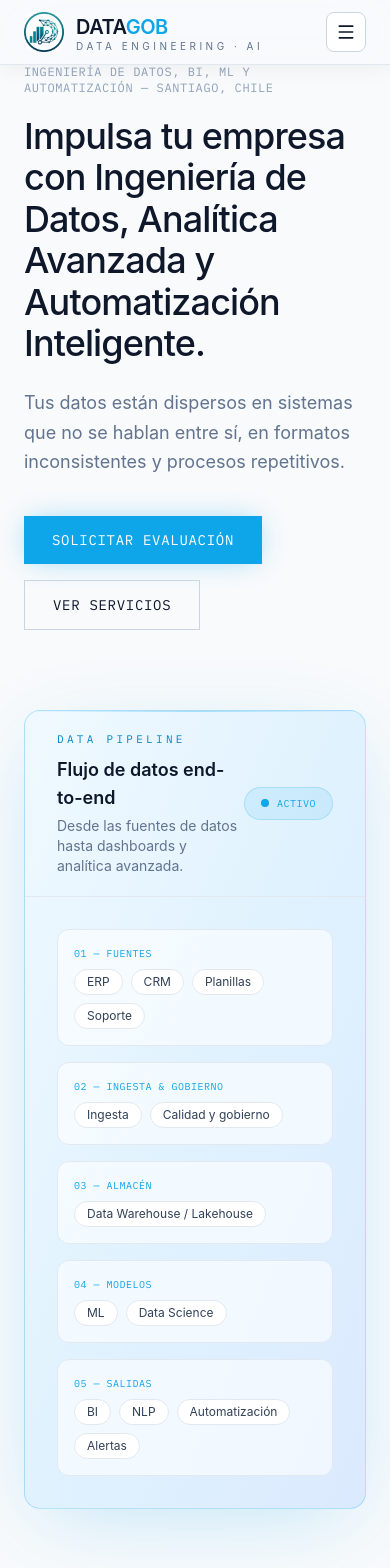
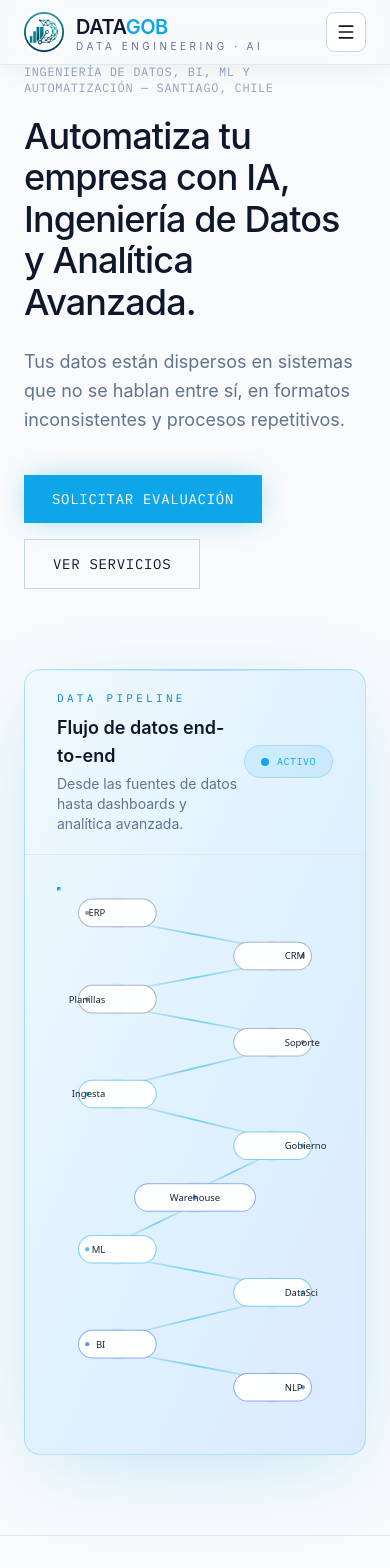
Before and after one commit to mrtnoo/data-gob, a Next.js app: page / in a window 390 px wide. Shown: the top 1568 px of the page. Built offline with nearby package versions, Linux system fonts and the light colour scheme.

Commit message:
cambio diagrama de flujo

```diff
--- a/app/page.tsx
+++ b/app/page.tsx
@@ -359,39 +359,157 @@ function DiagramaFlujoDesktop() {
 }
 
 function DiagramaFlujoMobile() {
-  const pasos = [
-    { label: "Fuentes", items: ["ERP", "CRM", "Planillas", "Soporte"] },
-    { label: "Ingesta & Gobierno", items: ["Ingesta", "Calidad y gobierno"] },
-    { label: "Almacén", items: ["Data Warehouse / Lakehouse"] },
-    { label: "Modelos", items: ["ML", "Data Science"] },
-    { label: "Salidas", items: ["BI", "NLP", "Automatización", "Alertas"] },
+  /* Layout zig-zag vertical. Cada nodo alterna lado.
+     viewBox: 320 x 520. Centro X=160. */
+  const nodos = [
+    { id: "ERP", y: 30, lado: -1, color: "#64748B" },
+    { id: "CRM", y: 80, lado: 1, color: "#64748B" },
+    { id: "Planillas", y: 130, lado: -1, color: "#64748B" },
+    { id: "Soporte", y: 180, lado: 1, color: "#64748B" },
+    { id: "Ingesta", y: 240, lado: -1, color: "#0EA5E9" },
+    { id: "Gobierno", y: 300, lado: 1, color: "#0EA5E9" },
+    { id: "Warehouse", y: 360, lado: 0, color: "#2563EB", w: 140 },
+    { id: "ML", y: 420, lado: -1, color: "#0EA5E9" },
+    { id: "DataSci", y: 470, lado: 1, color: "#0EA5E9" },
+    { id: "BI", y: 530, lado: -1, color: "#2563EB" },
+    { id: "NLP", y: 580, lado: 1, color: "#2563EB" },
   ];
+
+  const CX_CENTRO = 160;
+  const OFFSET_X = 90;   // distancia desde el centro
+  const R = 6;
+
+  function cx(n: typeof nodos[0]) {
+    if (n.lado === 0) return CX_CENTRO;
+    return CX_CENTRO + n.lado * OFFSET_X;
+  }
+
+  // Conexiones zig-zag entre nodos consecutivos
+  const conexiones = nodos.slice(0, -1).map((n, i) => {
+    const next = nodos[i + 1];
+    const x1 = cx(n);
+    const y1 = n.y + R + 2;
+    const x2 = cx(next);
+    const y2 = next.y - R - 2;
+    // Punto de control para curva suave en zigzag
+    const mx = (x1 + x2) / 2;
+    const my = (y1 + y2) / 2;
+    // Si van del mismo lado, curva hacia afuera
+    const cx1 = n.lado === next.lado ? mx + (n.lado * 40) : mx;
+    const cx2 = n.lado === next.lado ? mx + (next.lado * 40) : mx;
+    return { x1, y1, x2, y2, cx1, cx2, my, delay: i * 0.18 };
+  });
+
   return (
-    <div className="md:hidden flex flex-col gap-4">
-      {pasos.map((paso, i) => (
-        <motion.div
-          key={paso.label}
-          initial={{ opacity: 0, x: -20 }}
-          whileInView={{ opacity: 1, x: 0 }}
-          viewport={{ once: true }}
-          transition={{ delay: i * 0.1 }}
-          className="rounded-xl border border-slate-200 bg-white/60 p-4"
-        >
-          <p className="font-mono text-[10px] uppercase tracking-wider text-[#0EA5E9] mb-2">
-            {String(i + 1).padStart(2, "0")} — {paso.label}
-          </p>
-          <div className="flex flex-wrap gap-2">
-            {paso.items.map((item) => (
-              <span
-                key={item}
-                className="rounded-full border border-slate-200 bg-white px-3 py-1 text-xs text-slate-700"
+    <div className="md:hidden w-full overflow-x-auto">
+      <svg
+        viewBox="0 0 320 620"
+        className="mx-auto h-auto w-full max-w-sm"
+        aria-hidden="true"
+      >
+        <defs>
+          <linearGradient id="zigStroke" x1="0" y1="0" x2="0" y2="1">
+            <stop offset="0%" stopColor="#CBD5E1" stopOpacity="0.3" />
+            <stop offset="50%" stopColor="#38BDF8" stopOpacity="0.7" />
+            <stop offset="100%" stopColor="#CBD5E1" stopOpacity="0.3" />
+          </linearGradient>
+          <filter id="glowZig">
+            <feGaussianBlur stdDeviation="2.5" result="blur" />
+            <feMerge>
+              <feMergeNode in="blur" />
+              <feMergeNode in="SourceGraphic" />
+            </feMerge>
+          </filter>
+        </defs>
+
+        {/* Líneas conectoras */}
+        {conexiones.map((c, i) => (
+          <path
+            key={`conn-${i}`}
+            d={`M ${c.x1} ${c.y1} Q ${c.cx1} ${c.my} ${c.x2} ${c.y2}`}
+            fill="none"
+            stroke="url(#zigStroke)"
+            strokeWidth="2"
+            strokeLinecap="round"
+          />
+        ))}
+
+        {/* Partículas animadas por cada conexión */}
+        {conexiones.map((c, i) => (
+          <motion.circle
+            key={`dot-${i}`}
+            r="3.5"
+            fill="#0EA5E9"
+            filter="url(#glowZig)"
+            initial={{ opacity: 0 }}
+            animate={{
+              opacity: [0, 1, 1, 0],
+            }}
+            transition={{
+              duration: 2,
+              delay: c.delay,
+              repeat: Infinity,
+              repeatDelay: 1.2,
+              ease: "easeInOut",
+              times: [0, 0.15, 0.85, 1],
+            }}
+          >
+            <animateMotion
+              dur="2s"
+              repeatCount="indefinite"
+              begin={`${c.delay}s`}
+              path={`M ${c.x1} ${c.y1} Q ${c.cx1} ${c.my} ${c.x2} ${c.y2}`}
+            />
+          </motion.circle>
+        ))}
+
+        {/* Nodos */}
+        {nodos.map((n, i) => {
+          const x = cx(n);
+          const w = n.w ?? 90;
+          const align = n.lado === -1 ? "end" : n.lado === 1 ? "start" : "middle";
+          const tx = n.lado === -1 ? x - 14 : n.lado === 1 ? x + 14 : x;
+          const ty = n.y + 4;
+
+          return (
+            <g key={n.id}>
+              {/* Glow de fondo */}
+              <circle cx={x} cy={n.y} r="18" fill={n.color} opacity="0.08" />
+              {/* Nodo */}
+              <rect
+                x={x - w / 2}
+                y={n.y - 16}
+                width={w}
+                height="32"
+                rx="16"
+                fill="rgba(255,255,255,0.95)"
+                stroke={n.color}
+                strokeWidth="1.2"
+                strokeOpacity="0.5"
+              />
+              {/* Punto indicador */}
+              <circle
+                cx={n.lado === -1 ? x - w / 2 + 10 : n.lado === 1 ? x + w / 2 - 10 : x}
+                cy={n.y}
+                r="2.5"
+                fill={n.color}
+                opacity="0.7"
+              />
+              <text
+                x={tx}
+                y={ty}
+                textAnchor={align}
+                fontFamily="ui-sans-serif, system-ui"
+                fontSize="11"
+                fill="#0F172A"
+                opacity="0.95"
               >
-                {item}
-              </span>
-            ))}
-          </div>
-        </motion.div>
-      ))}
+                {n.id}
+              </text>
+            </g>
+          );
+        })}
+      </svg>
     </div>
   );
 }
@@ -971,7 +1089,7 @@ function HeroSection() {
             Ingeniería de datos, BI, ML y automatización — Santiago, Chile
           </p>
           <h1 className="max-w-3xl font-serif text-4xl font-medium leading-[1.15] tracking-tight md:text-6xl">
-            Impulsa tu empresa con Ingeniería de Datos, Analítica Avanzada y Automatización Inteligente.
+            Automatiza tu empresa con IA, Ingeniería de Datos y Analítica Avanzada.
           </h1>
           <p className="mt-6 max-w-2xl text-lg leading-relaxed text-slate-500">
             Tus datos están dispersos en sistemas que no se hablan entre sí,
```
